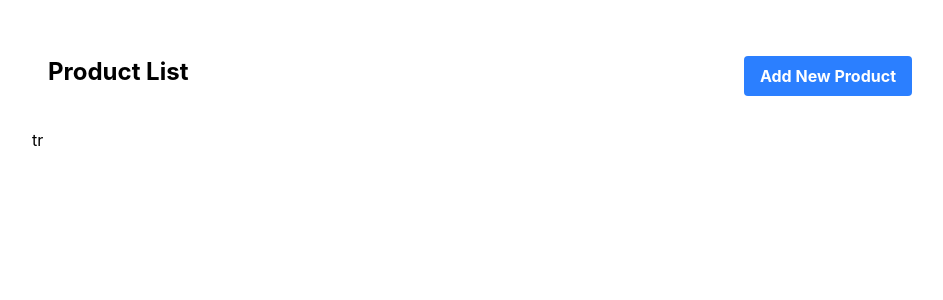
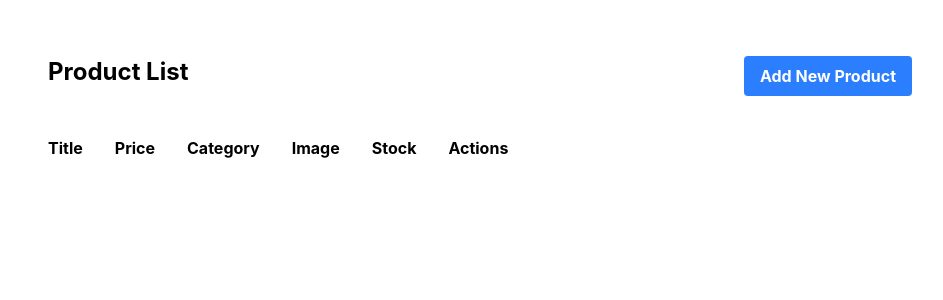
Before and after one commit to chanchaljai/e-com-project1, a React (Vite) app in the folder frontend/: page /admin/products in a window 1280 px wide. Shown: the top 300 px of the page, without its empty margins (160-1103 px from the left). Built offline with nearby package versions, Linux system fonts and the light colour scheme; no server answers.

Commit message:
productlist

```diff
--- a/frontend/src/admin/ProductList.jsx
+++ b/frontend/src/admin/ProductList.jsx
@@ -28,7 +28,16 @@ export default function ProductList() {
         className="bg-blue-500 hover:bg-blue-600 text-white font-bold py-2 px-4 rounded">Add New Product</Link>
       </div>
       <table>
-        tr
+        <thead>
+          <tr>
+            <th className="px-4 py-2">Title</th>
+            <th className="px-4 py-2">Price</th>
+            <th className="px-4 py-2">Category</th>
+            <th className="px-4 py-2">Image</th>
+            <th className="px-4 py-2">Stock</th>
+            <th className="px-4 py-2">Actions</th>
+          </tr>
+        </thead>
       </table>
     </div>
   );
```
